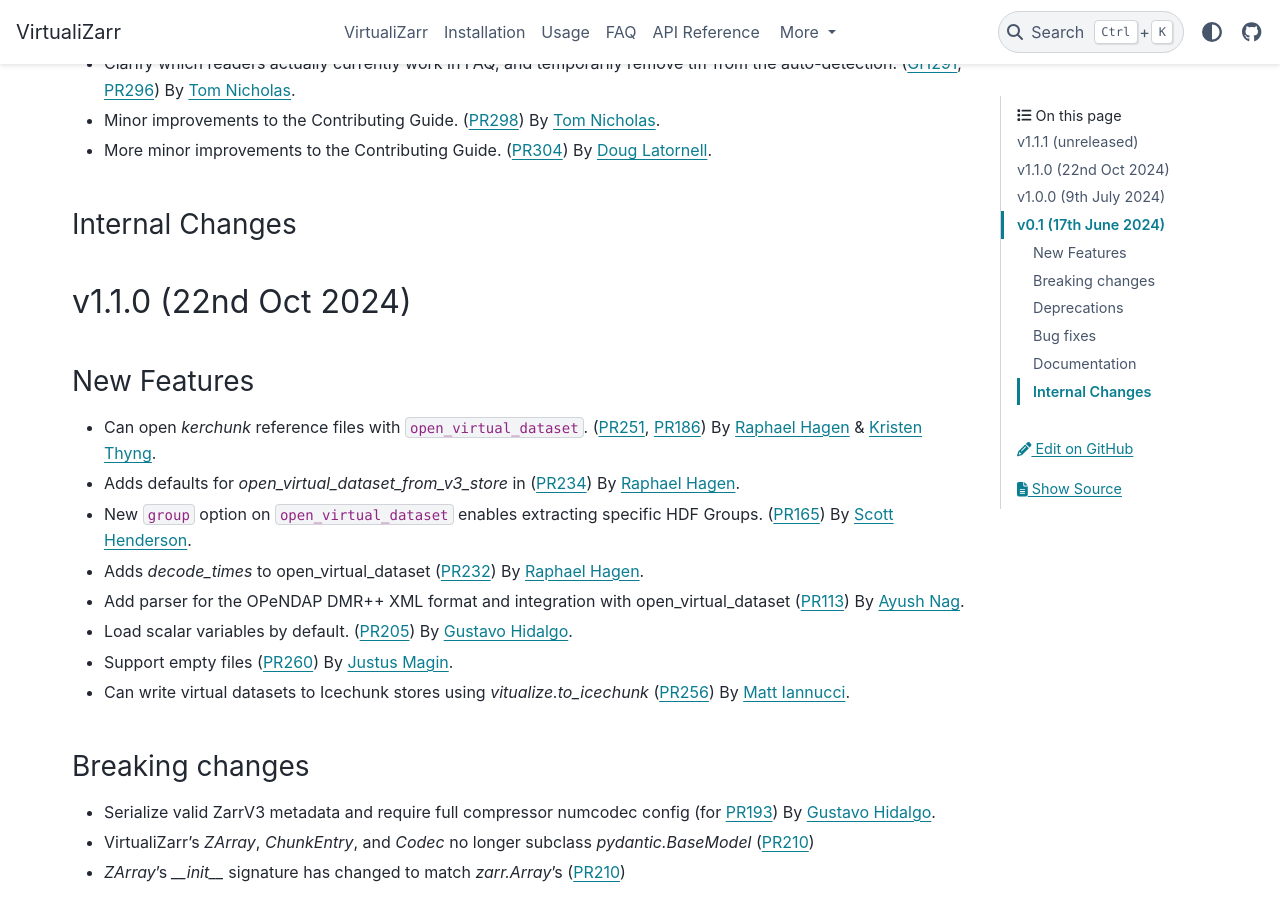
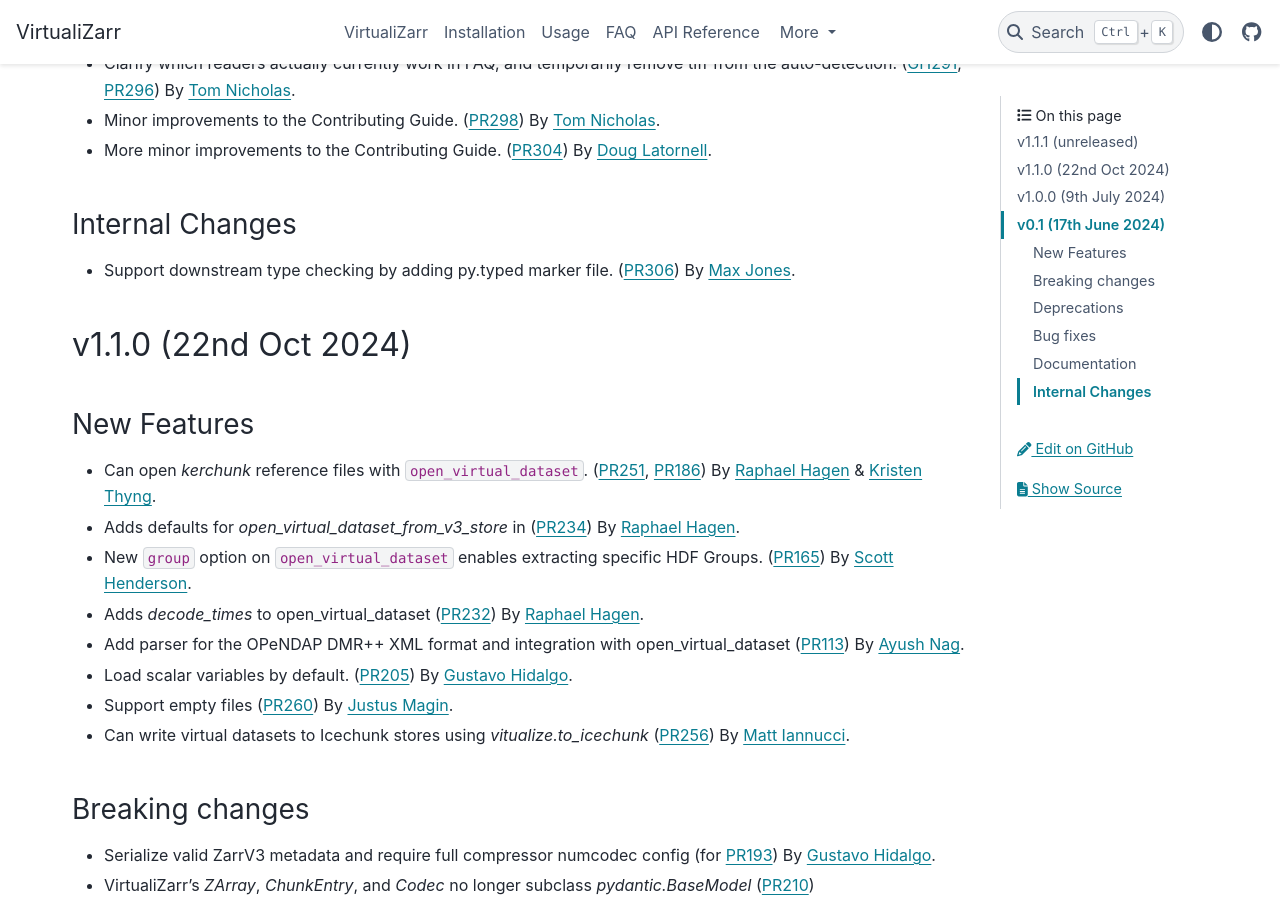
Before and after one commit to zarr-developers/VirtualiZarr, a Sphinx documentation site: the page built from docs/releases.rst, in a window 1280 px wide and 900 px high, scrolled down 825 px. Built offline with Sphinx 7.4.7 and the PyData theme 0.15.4, drawn with Linux system fonts in a browser that asks for light colours.

Commit message:
Support downstream type checking by including py.typed (#306)
* Support downstream type checking

* Add to changelog

```diff
--- a/docs/releases.rst
+++ b/docs/releases.rst
@@ -42,6 +42,9 @@
 
 Internal Changes
 ~~~~~~~~~~~~~~~~
+
+- Support downstream type checking by adding py.typed marker file.
+  (:pull:`306`) By `Max Jones <https://github.com/maxrjones>`_.
 
 .. _v1.1.0:
 
```
Also changed, not shown: 1 other file.
